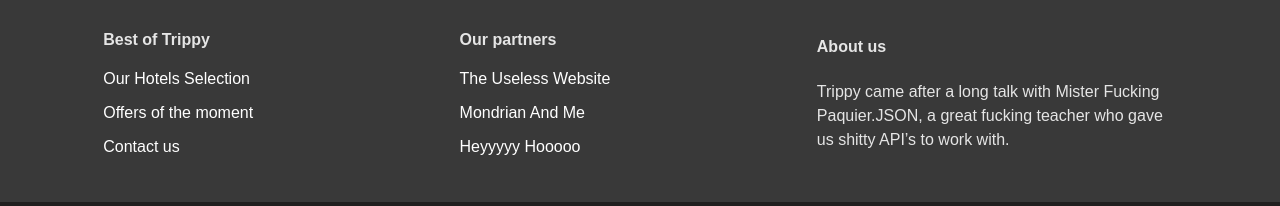
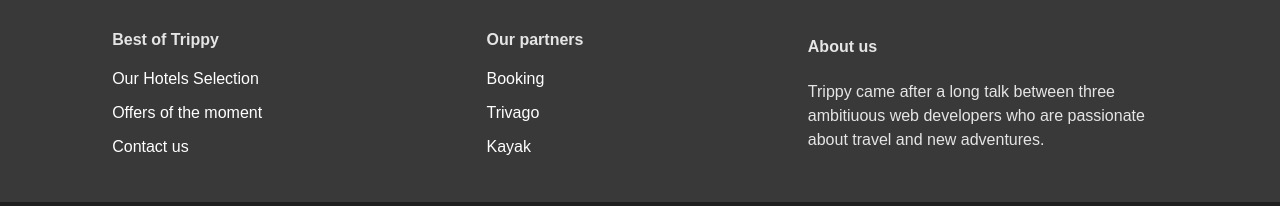
Before and after one commit to BK-sensei/Trippy, a React (Create React App) app: page /hotel/1 in a window 1280 px wide. Shown: the part 174-380 px from the top of the page. Built offline with nearby package versions, Linux system fonts and the light colour scheme; no server answers.

Commit message:
changement des liens dans le footer 'our partners' et 'best of trippy'

```diff
--- a/src/App.js
+++ b/src/App.js
@@ -16,7 +16,7 @@ const App = () => {
         <Route exact path="/hotels/:city" element={<Hotels/>} />
         <Route exact path="/hotel/:id" element={<Hotel/>} />
         <Route exact path="/hotel/:id/rooms" element={<Rooms/>} />
-        <Route path="/favoris"  element={<Favoris />}/>
+        <Route path="/favoris" element={<Favoris />}/>
         <Route path="*" element={<NotFound/>} />
       </Routes>
       <Footer />
--- a/src/components/Footer.js
+++ b/src/components/Footer.js
@@ -132,19 +132,19 @@ const Footer = () => {
             <Items>
                 <div>
                     <h4>Best of Trippy</h4>
-                    <a href="https://www.tripadvisor.com/VacationRentals-g187514-Reviews-Madrid-Vacation_Rentals.html"><p>Our Hotels Selection</p></a>
-                    <a href="https://www.tripadvisor.com/Hotel_Review-g187147-d188975-Reviews-Four_Seasons_Hotel_George_V-Paris_Ile_de_France.html"><p>Offers of the moment</p></a>
-                    <a href ="https://www.linkedin.com/in/benoit-paquier/"><p>Contact us</p></a>
+                    <a href="https://www.linkedin.com/in/marco-paulo-nascimento-pereira-465678215/"><p>Our Hotels Selection</p></a>
+                    <a href="https://www.linkedin.com/in/rebeccakaci/"><p>Offers of the moment</p></a>
+                    <a href ="https://www.linkedin.com/in/k%C3%A9vin-albert-271263227/"><p>Contact us</p></a>
                 </div>
                 <div>
                     <h4>Our partners</h4>
-                    <a href="https://theuselessweb.com/"><p>The Useless Website</p></a>
-                    <a href="https://mondrianandme.com/"><p>Mondrian And Me</p></a>
-                    <a href="https://hooooooooo.com/"><p>Heyyyyy Hooooo</p></a>
+                    <a href="https://www.booking.com/"><p>Booking</p></a>
+                    <a href="https://www.trivago.fr/"><p>Trivago</p></a>
+                    <a href="https://www.kayak.fr/hotels/"><p>Kayak</p></a>
                 </div>
                 <AboutUs>
                     <h4>About us</h4>
-                    <p>Trippy came after a long talk with Mister Fucking Paquier.JSON, a great fucking teacher who gave us shitty API’s to work with. </p>
+                    <p>Trippy came after a long talk between three ambitiuous web developers who are passionate about travel and new adventures.</p>
                 </AboutUs>
             </Items>
         </Footer>
```
